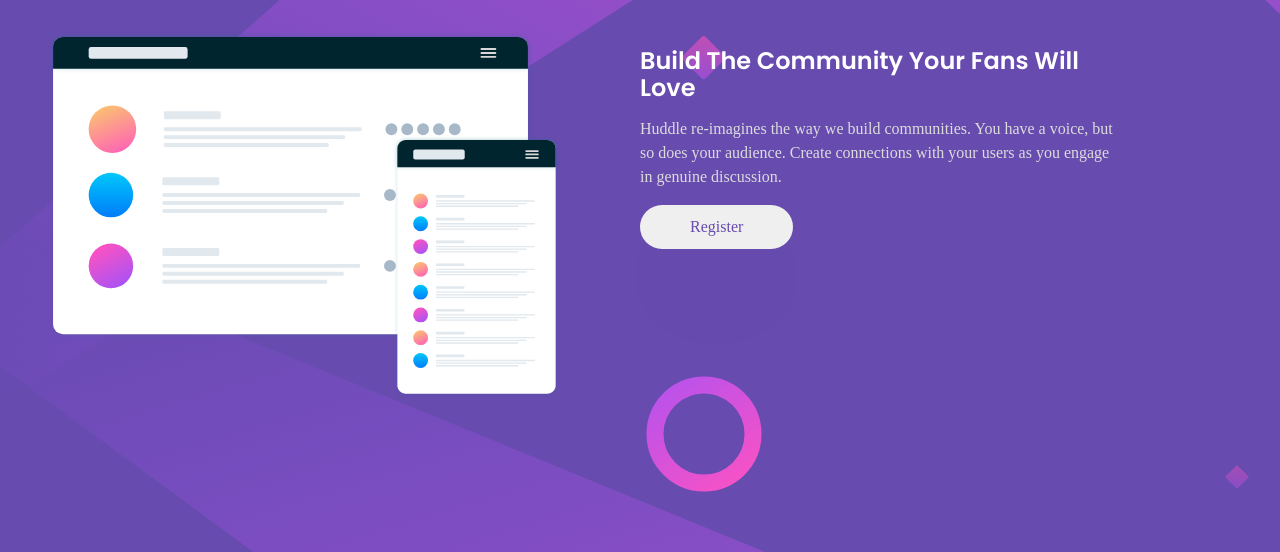
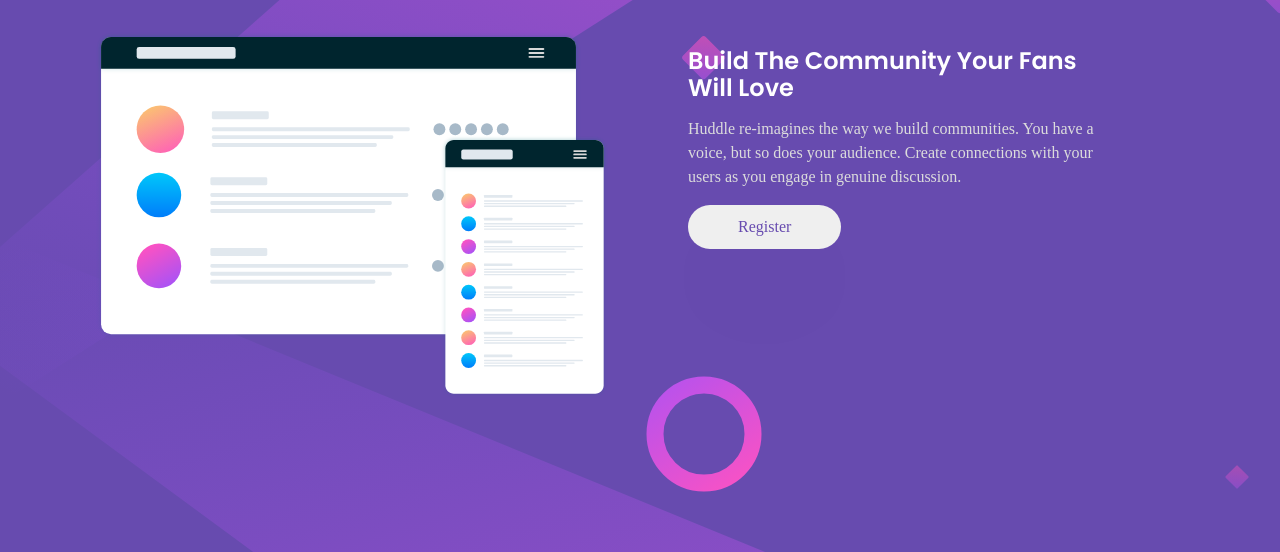
Before and after one commit to bilguun1130/huddle-landing-page-with-single-introductory-section-master, a plain HTML site: page index.html in a window 1280 px wide. Shown: the part 129-681 px from the top of the page. Drawn offline with Linux system fonts and the light colour scheme.

Commit message:
padding added

```diff
--- a/style.css
+++ b/style.css
@@ -55,7 +55,9 @@
 .attribution { font-size: 11px; text-align: center; }
 .attribution a { color: hsl(228, 45%, 44%); }
 
-
+article {
+  padding-left: 3rem;
+}
 .entire{
     display: flex;
     gap: 5rem;
@@ -108,7 +110,7 @@ svg {
     color: white;
 }
 
-@media (max-width: 600px) {
+@media (max-width: 800px) {
     .entire {
         flex-direction: column;
         height: 100vh;
```
